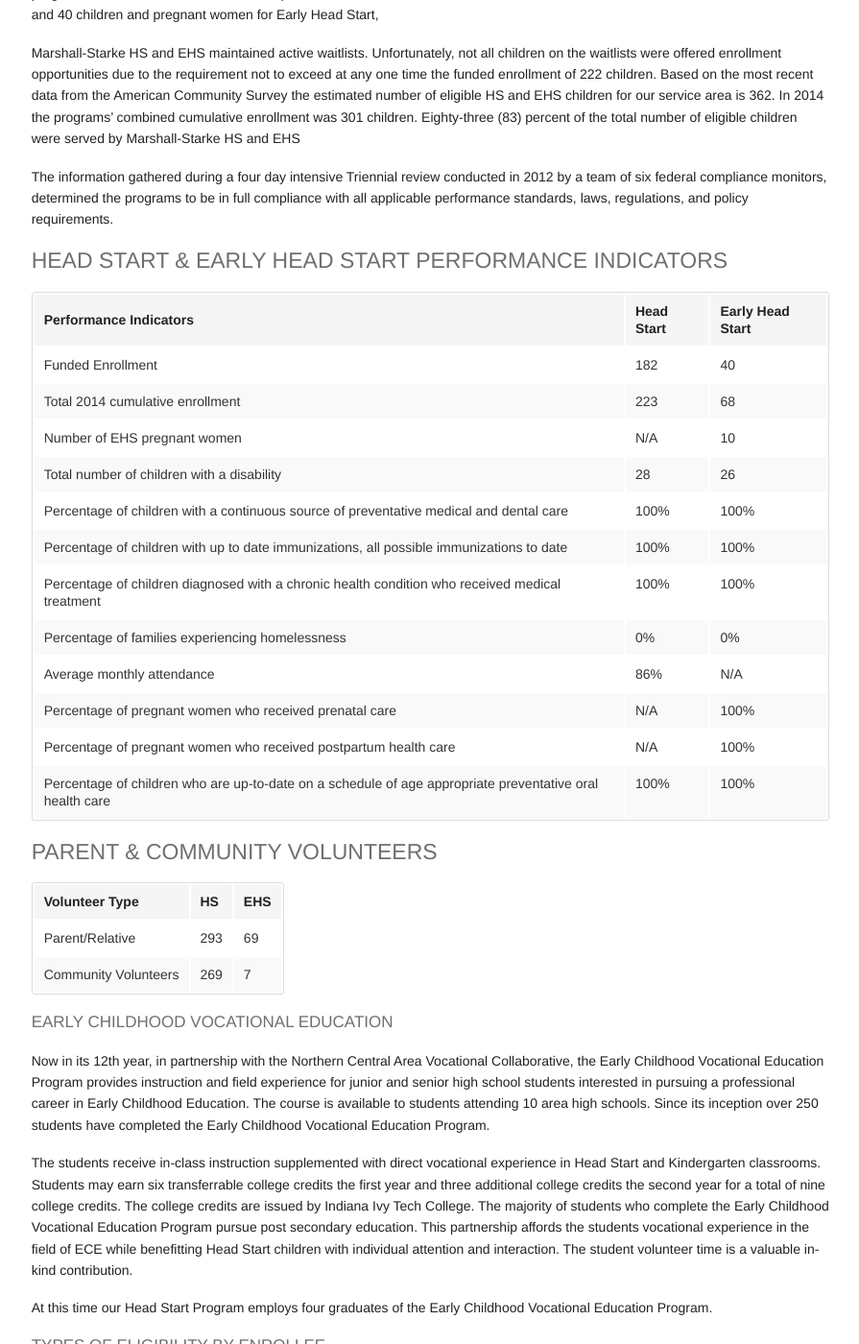
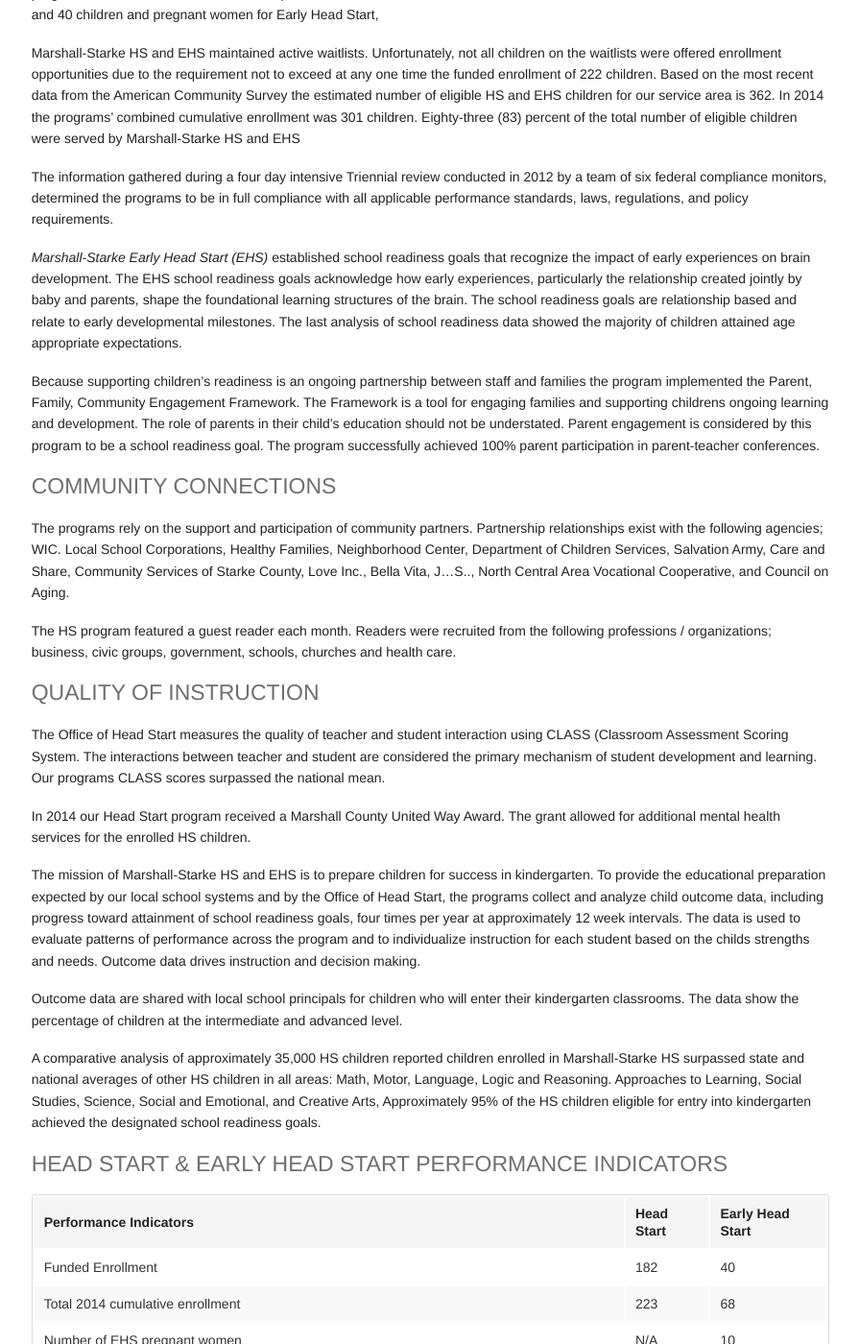
Before and after one commit to leviwilson/marshall-starke.org, a Jekyll site: the page built from report/children.md, in a window 1280 px wide and 1400 px high, scrolled down 674 px. Shown: the whole window at 96% size, without its empty margins (259-1154 px from the left). Built offline with Jekyll 4.4.1, drawn with Linux system fonts in a browser that asks for light colours; nearby versions of some CDN libraries; Markdown is read by kramdown in place of the engine named in the settings.

Commit message:
add additional information to children section

```diff
--- a/report/children.md
+++ b/report/children.md
@@ -21,6 +21,26 @@ Our Head Start (HS) and Early Head Start (EHS) programs may serve a combined tot
 Marshall-Starke HS and EHS maintained active waitlists. Unfortunately, not all children on the waitlists were offered enrollment opportunities due to the requirement not to exceed at any one time the funded enrollment of 222 children. Based on the most recent data from the American Community Survey the estimated number of eligible HS and EHS children for our service area is 362. In 2014 the programs' combined cumulative enrollment was 301 children. Eighty-three (83) percent of the total number of eligible children were served by Marshall-Starke HS and EHS
 
 The information gathered during a four day intensive Triennial review conducted in 2012 by a team of six federal compliance monitors, determined the programs to be in full compliance with all applicable performance standards, laws, regulations, and policy requirements.
+
+*Marshall-Starke Early Head Start (EHS)* established school readiness goals that recognize the impact of early experiences on brain development. The EHS school readiness goals acknowledge how early experiences, particularly the relationship created jointly by baby and parents, shape the foundational learning structures of the brain. The school readiness goals are relationship based and relate to early developmental milestones. The last analysis of school readiness data showed the majority of children attained age appropriate expectations.
+
+Because supporting children’s readiness is an ongoing partnership between staff and families the program implemented the Parent, Family, Community Engagement Framework. The Framework is a tool for engaging families and supporting childrens ongoing learning and development. The role of parents in their child’s education should not be understated. Parent engagement is considered by this program to be a school readiness goal. The program successfully achieved 100% parent participation in parent-teacher conferences.
+
+<h4 class="subheader">COMMUNITY CONNECTIONS</h4>
+The programs rely on the support and participation of community partners. Partnership relationships exist with the following agencies; WIC. Local School Corporations, Healthy Families, Neighborhood Center, Department of Children Services, Salvation Army, Care and Share, Community Services of Starke County, Love Inc., Bella Vita, J...S.., North Central Area Vocational Cooperative, and Council on Aging.
+
+The HS program featured a guest reader each month. Readers were recruited from the following professions / organizations; business, civic groups, government, schools, churches and health care.
+
+<h4 class="subheader">QUALITY OF INSTRUCTION</h4>
+The Office of Head Start measures the quality of teacher and student interaction using CLASS (Classroom Assessment Scoring System. The interactions between teacher and student are considered the primary mechanism of student development and learning. Our programs CLASS scores surpassed the national mean.
+
+In 2014 our Head Start program received a Marshall County United Way Award. The grant allowed for additional mental health services for the enrolled HS children.
+
+The mission of Marshall-Starke HS and EHS is to prepare children for success in kindergarten. To provide the educational preparation expected by our local school systems and by the Office of Head Start, the programs collect and analyze child outcome data, including progress toward attainment of school readiness goals, four times per year at approximately 12 week intervals. The data is used to evaluate patterns of performance across the program and to individualize instruction for each student based on the childs strengths and needs. Outcome data drives instruction and decision making.
+
+Outcome data are shared with local school principals for children who will enter their kindergarten classrooms. The data show the percentage of children at the intermediate and advanced level.
+
+A comparative analysis of approximately 35,000 HS children reported children enrolled in Marshall-Starke HS surpassed state and national averages of other HS children in all areas: Math, Motor, Language, Logic and Reasoning. Approaches to Learning, Social Studies, Science, Social and Emotional, and Creative Arts, Approximately 95% of the HS children eligible for entry into kindergarten achieved the designated school readiness goals.
 
 <h4 class="subheader">HEAD START &amp; EARLY HEAD START PERFORMANCE INDICATORS</h4>
 
```
